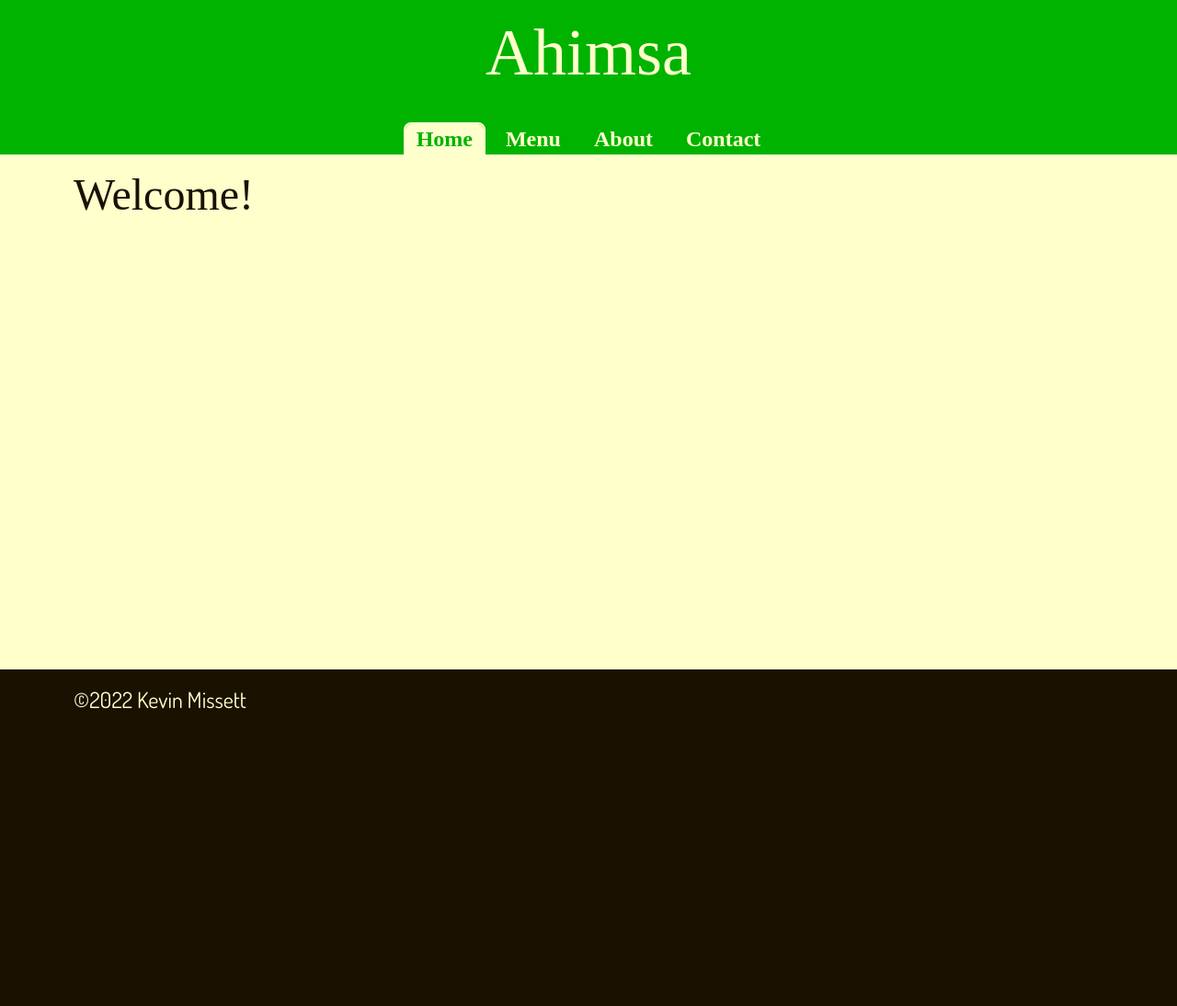
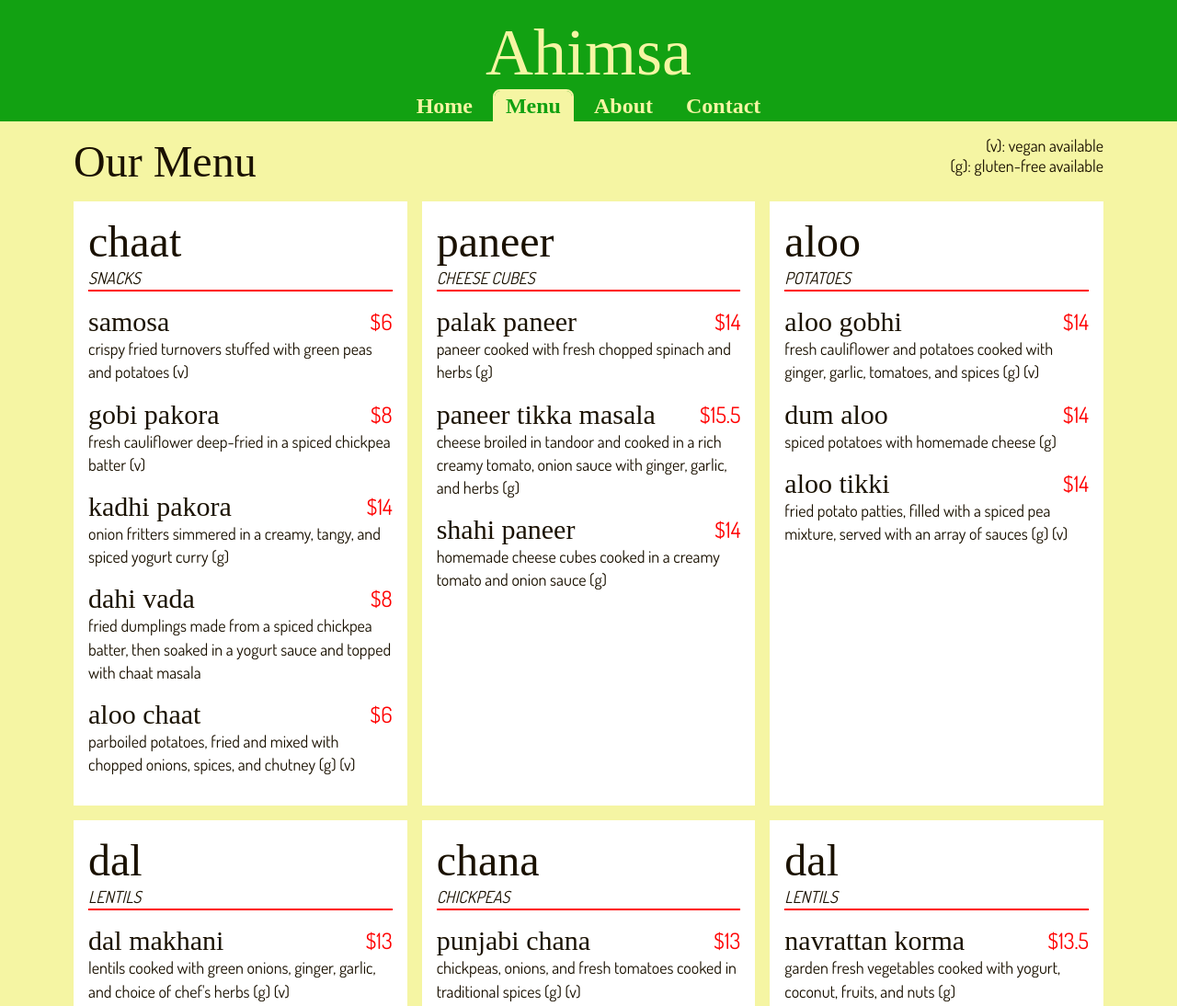
Before and after one commit to kmissett/odin-restaurant, a website built with webpack: page dist/index.html in a window 1280 px wide. Shown: the top 1094 px of the page at 92% size. Before the commit the page ends 800 px from the top, so only its background shows below. Built offline with nearby package versions, Linux system fonts and the light colour scheme; a web font is replaced by a local one.

Commit message:
Changed how the menus build, and made some changes to the menu itself.

```diff
--- a/src/about.js
+++ b/src/about.js
@@ -8,7 +8,7 @@ const renderAbout = () => {
   aboutSection.innerHTML = `
   <h1>About</h1>
   <p>I'm a longtime vegetarian, and an even longer-time lover of Indian food, so I thought to create the menu for possibly the ideal restaurant for me.</p>
-  <p><span id="definition">The term <dfn aria-describedby="#definition">ahimsa</dfn> refers to nonviolence toward all living things, and seemed the perfect name for this project. So perfect, in fact, that there are vegan and vegetarian restaurants with this name everywhere. This project is not affiliated with any of them, nor have I taken any of the menus, descriptions, prices, or pictures from any of them.</p>
+  <p>The term <dfn aria-describedby="#definition">ahimsa</dfn> refers to <span id="definition">nonviolence toward all living things</span>, and seemed the perfect name for this project. So perfect, in fact, that there are vegan and vegetarian restaurants with this name everywhere. This project is not affiliated with any of them, nor have I taken any of the menus, descriptions, prices, or pictures from any of them.</p>
   <p>All pictures are taken from freesites like MyStock and Pixabay. Descriptions of food items are adapted from Wikipedia entries. Prices are based on my own impressions.</p>
   <p>Enjoy!</p>
   `
--- a/src/header.js
+++ b/src/header.js
@@ -5,7 +5,7 @@ const renderHeader = () => {
   header.innerHTML = `
   <div class="site-title">Ahimsa</div>
     <nav class="site-nav">
-      <button class="nav-button active" data-section="home">Home</button>
+      <button class="nav-button" data-section="home">Home</button>
       <button class="nav-button" data-section="menu">Menu</button>
       <button class="nav-button" data-section="about">About</button>
       <button class="nav-button" data-section="contact">Contact</button>
--- a/src/home.js
+++ b/src/home.js
@@ -4,7 +4,7 @@ const renderHome = () => {
 
   const homeSection = document.createElement("section")
   homeSection.id = "home"
-  homeSection.classList.add("section","home-section")
+  homeSection.classList.add("section","home-section", "display-none")
   homeSection.innerHTML = `<h1>Welcome!</h1>`
 
   main.appendChild(homeSection)
--- a/src/index.js
+++ b/src/index.js
@@ -1,4 +1,5 @@
 import "./style.css"
+
 import renderHeader from "./header"
 import renderHome from "./home"
 import renderAbout from "./about"
@@ -20,11 +21,18 @@ const pageLoad = (() => {
   document.body.appendChild(main)
 
   renderHome()
+  renderMenu()
   renderAbout()
-  renderMenu()
   renderContact()
 
   renderFooter()
+
+  // set menu page as active initially
+  document.getElementById("menu").classList.remove("display-none")
+  document.querySelector(`[data-section="menu"]`).classList.add("active")
+
+
+
 })()
 
 const sectionButtons = document.querySelectorAll(".nav-button")
--- a/src/menu.js
+++ b/src/menu.js
@@ -1,70 +1,44 @@
 import menuJSON from "./menu.json"
-// menu groups given by menuJSON[i]
-// group name = menuJSON[i].group
-// items subarray = menuJSON[i].group.items
-// individual item = menuJSON[i].group.items[j]
+// menu categories given by menuJSON[i]
+// category name = menuJSON[i].category
+// items subarray = menuJSON[i].category.items
+// individual item = menuJSON[i].category.items[j]
 // item values = name, description, price, gfAvailable, veganAvailable
 
 // TODO: add pictures
 
 class Menu {
   constructor(menu) {
-    this.groups = [...menu]
+    this.categories = [...menu]
   }
 
-  buildMenuItem = (group, item) => {
-    const gfSpan = (item.gfAvailable === true) ? `<span class="gf-available" aria-label="available gluten-free">(G)</span>` : ""
-    const veganSpan = (item.veganAvailable === true) ? `<span class="vegan-available" aria-label="available vegan">(V)</span>` : ""
-    const menuItem = document.createElement("li")
-    menuItem.classList.add("menu-item")
-    menuItem.innerHTML = `
-      <h3>${item.name}${gfSpan}${veganSpan}</h3>
-      <p class="menu-item-description">${item.description}</p>
-      <p class="menu-item-price">${item.price}</p>
-      `
-    group.appendChild(menuItem)
+  buildMenuItem(item) {
+    const gfSpan = (item.gfAvailable) ? ` <span class="gfa" aria-label="available gluten-free">(g)</span>` : ""
+    const veganSpan = (item.veganAvailable) ? ` <span class="va" aria-label="available vegan">(v)</span>` : ""
+    return `<li><h3>${item.name}</h3><p class="price">${item.price}</p><p class="description">${item.description}${gfSpan}${veganSpan}</p></li>`
   }
 
-  buildMenuGroup = (group) => {
-    const menuGroup = document.createElement("div")
-    menuGroup.classList.add("menu-group")
-    menuGroup.innerHTML = `
-    <h2 class="menu-group-title">${group.group}</h2>
-    <p class="menu-group-translation">${group.translation}</p>
-    `
-    const menuItems = document.createElement("ul")
-    menuItems.classList.add("menu-items")
-
-    group.items.forEach(item=> this.buildMenuItem(menuItems, item))
-
-    menuGroup.appendChild(menuItems)
-    return menuGroup
-    //menuSection.appendChild(menuGroup)
+  buildMenuCategory(category) {
+    const translation = (category.translation) ? '<p class="translation">' + category.translation + '</p>' : ""
+    let menuItems = ""
+    for (let i=0; i < category.items.length; i++) {menuItems += this.buildMenuItem(category.items[i])}
+    return `<div class="menu-category"><header class="menu-category-header"><h2>${category.category}</h2>${translation}</header><ul>${menuItems}</ul></div>`
   }
 }
 
 const renderMenu = () => {
 
-  const main = document.querySelector("main")
+  const menu = new Menu(menuJSON)
 
   const menuSection = document.createElement("section")
   menuSection.id = "menu"
   menuSection.classList.add("section","menu-section","display-none")
-  menuSection.innerHTML = `
-    <header>
-      <h1>Our Menu</h1>
-      <p>(V): vegan available</p>
-      <p>(G): gluten-free available</p>
-    </header>`
 
-  main.appendChild(menuSection)
+  let menuSectionInner = "<header class=\"menu-header\"><h1>Our Menu</h1><p><span>(v): vegan available</span><span>(g): gluten-free available</span></p></header>"
+  for(let i=0; i < menu.categories.length; i++) {menuSectionInner += menu.buildMenuCategory(menu.categories[i])}
+  menuSection.innerHTML = menuSectionInner
 
-  const menu = new Menu(menuJSON)
-
-  for (let i=0; i < menu.groups.length; i++) {
-    const menuGroup = menu.buildMenuGroup(menu.groups[i])
-    menuSection.appendChild(menuGroup)
-  }
+  document.querySelector("main").appendChild(menuSection)
 }
 
 export default renderMenu
--- a/src/menu.json
+++ b/src/menu.json
@@ -1,6 +1,6 @@
 [
 	{
-		"group" : "chaat",
+		"category" : "chaat",
 		"translation": "snacks",
 		"items" : [
 			{
@@ -16,6 +16,12 @@
         "veganAvailable": true
 			},
 			{
+				"name": "kadhi pakora",
+				"description": "onion fritters simmered in a creamy, tangy, and spiced yogurt curry",
+				"price": 14,
+				"gfAvailable": true
+			},
+			{
 				"name" : "dahi vada",
 				"description" : "fried dumplings made from a spiced chickpea batter, then soaked in a yogurt sauce and topped with chaat masala",
 				"price" : 8
@@ -23,19 +29,22 @@
       {
         "name": "aloo chaat",
         "description": "parboiled potatoes, fried and mixed with chopped onions, spices, and chutney",
-        "price": 6
-      },
-      {
-        "name": "aloo tikki chaat",
-        "description": "parboiled potatoes, fried and mixed with chopped onions, spices, and chutney",
-        "price": 6
+        "price": 6,
+				"gfAvailable": true,
+				"veganAvailable": true
       }
 		]
 	},
 	{
-		"group": "subzi mandi",
-		"translation": "vegetable specialties",
+		"category": "paneer",
+		"translation": "cheese cubes",
 		"items": [
+			{
+				"name": "palak paneer",
+				"description": "paneer cooked with fresh chopped spinach and herbs",
+				"price": 14,
+				"gfAvailable": true
+			},
 			{
 				"name": "paneer tikka masala",
 				"description": "cheese broiled in tandoor and cooked in a rich creamy tomato, onion sauce with ginger, garlic, and herbs",
@@ -47,23 +56,69 @@
 				"description": "homemade cheese cubes cooked in a creamy tomato and onion sauce",
 				"price": 14,
 				"gfAvailable": true
-			},
+			}
+		]
+	},
+	{
+		"category": "aloo",
+		"translation": "potatoes",
+		"items": [
 			{
-				"name": "malai kofta",
-				"description": "mixed vegetable balls cooked in mildly spiced creamy sauce",
+				"name": "aloo gobhi",
+				"description": "fresh cauliflower and potatoes cooked with ginger, garlic, tomatoes, and spices",
 				"price": 14,
-				"gfAvailable": true
-			},
-			{
-				"name": "navrattan korma",
-				"description": "garden fresh vegetables cooked with yogurt, coconut, fruits, and nuts",
-				"price": 13.50,
-				"gfAvailable": true
+				"gfAvailable": true,
+				"veganAvailable": true
 			},
 			{
 				"name": "dum aloo",
 				"description": "spiced potatoes with homemade cheese",
 				"price": 14,
+				"gfAvailable": true
+			},
+			{
+        "name": "aloo tikki",
+        "description": "fried potato patties, filled with a spiced pea mixture, served with an array of sauces",
+        "price": 14,
+				"gfAvailable": true,
+				"veganAvailable": true
+      }
+		]
+	},
+	{
+		"category": "dal",
+		"translation": "lentils",
+		"items": [
+			{
+				"name": "dal makhani",
+				"description": "lentils cooked with green onions, ginger, garlic, and choice of chef's herbs",
+				"price": 13,
+				"gfAvailable": true,
+				"veganAvailable": true
+			}
+		]
+	},
+	{
+		"category": "chana",
+		"translation": "chickpeas",
+		"items": [
+			{
+				"name": "punjabi chana",
+				"description": "chickpeas, onions, and fresh tomatoes cooked in traditional spices",
+				"price": 13,
+				"gfAvailable": true,
+				"veganAvailable": true
+			}
+		]
+	},
+	{
+		"category": "dal",
+		"translation": "lentils",
+		"items": [
+			{
+				"name": "navrattan korma",
+				"description": "garden fresh vegetables cooked with yogurt, coconut, fruits, and nuts",
+				"price": 13.50,
 				"gfAvailable": true
 			},
 			{
@@ -81,48 +136,15 @@
 				"veganAvailable": true
 			},
 			{
-				"name": "aloo gobhi",
-				"description": "fresh cauliflower and potatoes cooked with ginger, garlic, tomatoes, and spices",
-				"price": 14,
-				"gfAvailable": true,
-				"veganAvailable": true
-			},
-			{
-				"name": "punjabi chana",
-				"description": "chickpeas, onions, and fresh tomatoes cooked in traditional spices",
-				"price": 13,
-				"gfAvailable": true,
-				"veganAvailable": true
-			},
-			{
-				"name": "dal makhani",
-				"description": "lentils cooked with green onions, ginger, garlic, and choice of chef's herbs",
-				"price": 13,
-				"gfAvailable": true,
-				"veganAvailable": true
-			},
-			{
-				"name": "palak paneer",
-				"description": "homemade cheese cubes cooked with fresh chopped spinach and herbs",
-				"price": 14,
-				"gfAvailable": true
-			},
-			{
 				"name": "baingan bhartha",
 				"description": "fresh eggplants roasted in a clay oven and cooked with green peas, fresh tomatoes, onions, ginger, and garlic",
-				"price": 14,
-				"gfAvailable": true
-			},
-			{
-				"name": "kadi pakora",
-				"description": "Fritters simmered in a creamy, tangy, and spiced yogurt curry",
 				"price": 14,
 				"gfAvailable": true
 			}
 		]
 	},
 	{
-		"group": "sides and sauces",
+		"category": "sides and sauces",
 		"items": [
 			{
 				"name": "raita",
@@ -152,7 +174,7 @@
 		]
 	},
 	{
-		"group": "desserts",
+		"category": "desserts",
 		"items": [
 			{
 				"name": "kheer",
@@ -187,7 +209,7 @@
 		]
 	},
 	{
-		"group": "beverages",
+		"category": "beverages",
 		"items": [
 			{
 				"name": "mango lassi",
--- a/src/style.css
+++ b/src/style.css
@@ -11,8 +11,8 @@
   --max-width: 70rem;
 
   --black: hsl(0 0% 10%);
-  --green: hsl(120 100% 35%);
-  --yellow: hsl(60 100% 90%);
+  --green: hsl(120 80% 35%);
+  --yellow: hsl(60 80% 80%);
   --red: hsl(0 100% 50%);
   --brown: hsl(40 100% 5%);
 
@@ -51,18 +51,14 @@ body {
 
 h1,h2,h3, .site-title {
   font-family: var(--font-titles);
-  margin-block-end: 0.5em;
   font-weight: var(--font-weight-normal);
 }
 
 .site-title {font-size: var(--font-size-xxl); text-align: center;}
-h1 { font-size: var(--font-size-xl); }
-h2 { font-size: var(--font-size-lg); }
+h1,h2 { font-size: var(--font-size-xl); }
 
-p {
-  line-height: 1.4;
-  margin-block-end: 0.25em;
-}
+
+p { line-height: 1.4; }
 
 dfn {
   font-style: italic;
@@ -74,6 +70,7 @@ img, svg {
   max-width: 100%;
 }
 
+/***** Header *****/
 .site-header {
   padding-block: 1rem 0;
   background-color: var(--color-bg-header);
@@ -116,48 +113,53 @@ main,footer {
   padding-inline: max(1rem, 50% - var(--max-width) / 2);
 }
 
-main {min-height: 70vh;}
+/***** Menu *****/
+.menu-section {
+  display: grid;
+  grid-template-columns: repeat(auto-fill,minmax(20rem, 1fr));
+  gap: 1rem;
+}
 
+.menu-header { grid-column: 1/-1; position: relative;}
+.menu-header span {display: block; font-size: var(--font-size-sm); line-height: 1.2; }
+@media screen and (min-width: 25rem) {
+  .menu-header p {
+    position: absolute;
+    inset-block-start: 0;
+    inset-inline-end: 0;
+    text-align: right;
+  }
+}
+
+.menu-category {
+  background-color: white;
+  padding: 1rem;
+}
+
+.menu-category-header {border-block-end: 2px solid var(--color-accent); margin-block-end: 1rem;}
+.menu-category-header p {font-size: var(--font-size-sm); font-style: italic; text-transform: uppercase;}
+
+.menu-category li {
+  list-style-type: none;
+  display: grid;
+  grid-template-columns: 1fr max-content;
+  justify-content: space-between;
+  margin-block-end: 1rem;
+}
+.menu-category h3 {font-size: var(--font-size-lg);}
+.menu-category .price {color: var(--color-accent);}
+.menu-category .price::before {content: "$";}
+.menu-category .description {font-size: var(--font-size-sm); grid-column: 1/-1;}
+
+
+/***** Footer *****/
 footer {
   background-color: var(--color-bg-footer);
   color: var(--color-text-footer);
 }
 
-.menu-section {
-  display: grid;
-  grid-template-columns: repeat(auto-fill,minmax(20rem, 1fr));
-  align-items: start;
-  gap: 1rem;
-}
 
-.menu-section header {
-  grid-column: 1/-1;
-}
 
-.menu-group {
-  background-color: white;
-  padding: 1rem;
-}
-
-.menu-items {
-  list-style-type: none;
-}
-
-.menu-item {
-  display: grid;
-  grid-template-areas: "title title"
-                       "description price";
-  justify-content: space-between;
-  margin-block-end: 1rem;
-  gap: 1rem;
-}
-
-.menu-item h3 {grid-area: title;}
-.menu-item-description {grid-area: description;}
-.menu-item-price {grid-area: price;}
-.menu-item-price::before {
-  content: "$";
-}
 .modal {
   position: absolute;
   inset: 0;
```
Also changed, not shown: dist/main.css, dist/main.js.
